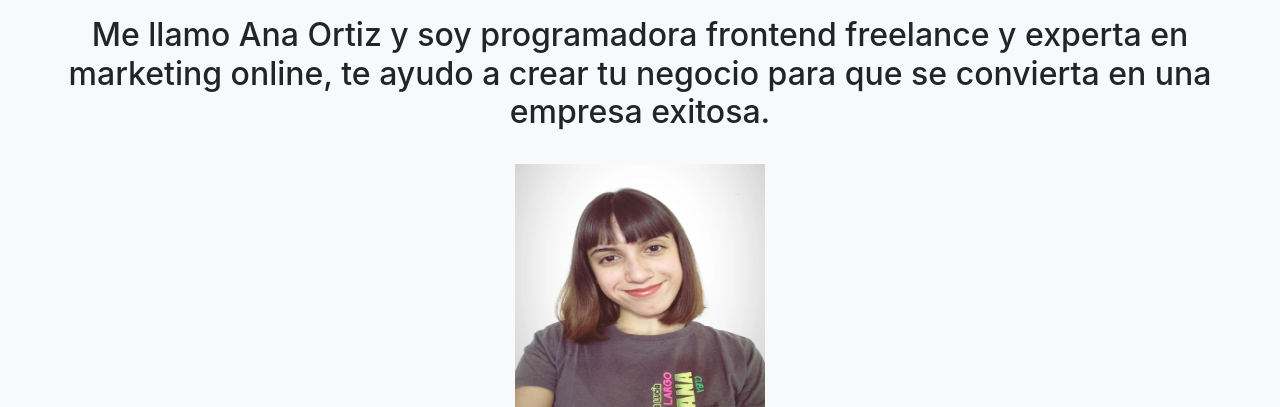
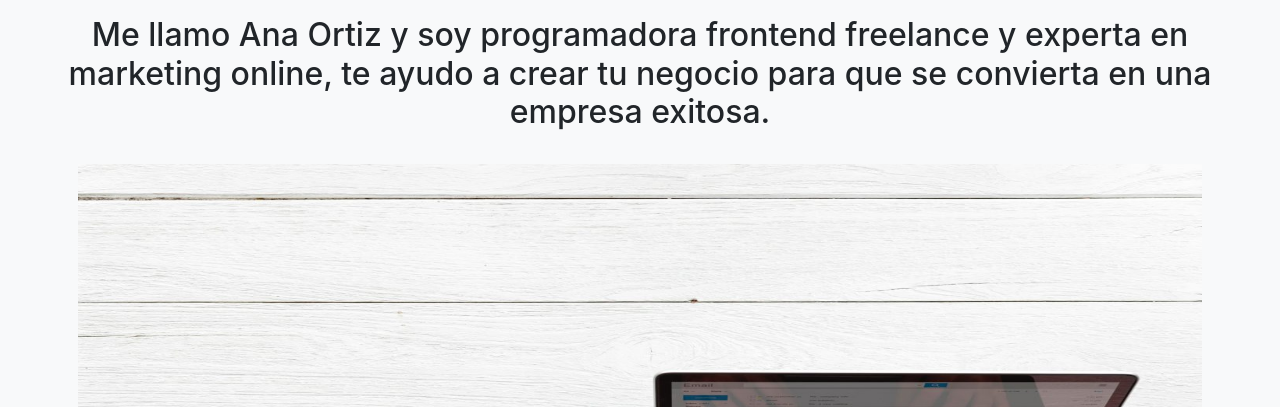
Before and after one commit to anaclaraortiz/miPortafolio, a plain HTML site: page pages/quiensoy.html in a window 1280 px wide. Shown: the part 178-585 px from the top of the page. Drawn offline with nearby package versions, Linux system fonts and the light colour scheme.

Commit message:
subiendo mis primeros archivos

```diff
--- a/pages/quiensoy.html
+++ b/pages/quiensoy.html
@@ -11,7 +11,7 @@
     <!-- css propio-->
     <link rel="stylesheet" href="../css/style.css">
 </head>
-<body style="background-color: rgb(228, 222, 215)"></body>
+<body>
 
     <header style="background-color: rgb(233, 229, 229);">
         <img src="../img/LogoAna.png" alt="logoAna" width="200px">
@@ -33,7 +33,7 @@
     <div class="div-container-fluid bg-light text-center p-3">
         <h1>¿Te gustaria crear tu negocio digital?</h1><br>
         <h2>Me llamo Ana Ortiz y soy programadora frontend freelance y experta en marketing online, te ayudo a crear tu negocio para que se convierta en una empresa exitosa.</h2><br>
-        <img src="../img/fotoPerfilAna.jpeg" alt="fotoPersonal" width="250px" height="250px"><br>
+        <img src="../img/fondoQuienSoy.jpg" alt="fotoPersonal" width="90%" height="600px"><br>
         <form>
             <h2>Suscribete a  mi newsletter:</h2>
             <div class="form-row">
```
Also changed, not shown: pages/contacto.html (+1 -1 lines), img/fondoContacto.jpg (added), img/fondoQuienSoy.jpg (added).
